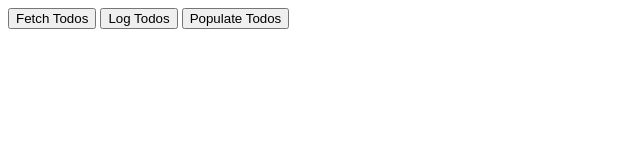
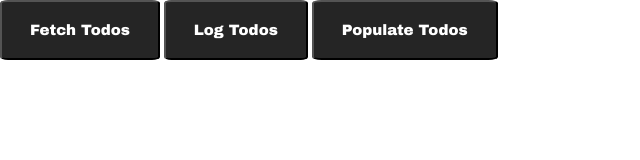
Before and after one commit to andrecastillon/todo-list, a plain HTML site: page index.html in a window 1280 px wide. Shown: the whole page, without its empty margins (0-640 px from the left). Drawn offline with Linux system fonts and the light colour scheme.

Commit message:
styled buttons

```diff
--- a/index.html
+++ b/index.html
@@ -9,12 +9,14 @@
 </head>
 <body>
 
+<div class="container">
   <button onclick="fetchTodos()">Fetch Todos</button>
   <button onclick="logTodos()">Log Todos</button>
   <button onclick="populateTodos()">Populate Todos</button>
   <ol id="todo-list">
   <!-- LIs will go here -->
   </ol>
+</div>
 
 </body>
 </html>
--- a/styles.css
+++ b/styles.css
@@ -0,0 +1,29 @@
+body {
+  background: #fff;
+  font-family: Arial, Helvetica, sans-serif;
+  font-size: 14px;
+  font-weight: normal;
+  line-height: 1;
+  margin: 0;
+  height: 100vh;
+  padding: 0;
+}
+
+
+button {
+  border-radius: 5%;
+  background: #252525;
+  color: #fff;
+  font-family: "Arial Black", Gadget, sans-serif;
+  font-size: 15px;
+  font-weight: normal;
+  display: inline-block;
+  padding: 20px 28px;
+  width: auto;
+}
+
+button:hover {
+  color:#00A0C6;
+  text-decoration:none;
+  cursor:pointer;
+}
```
